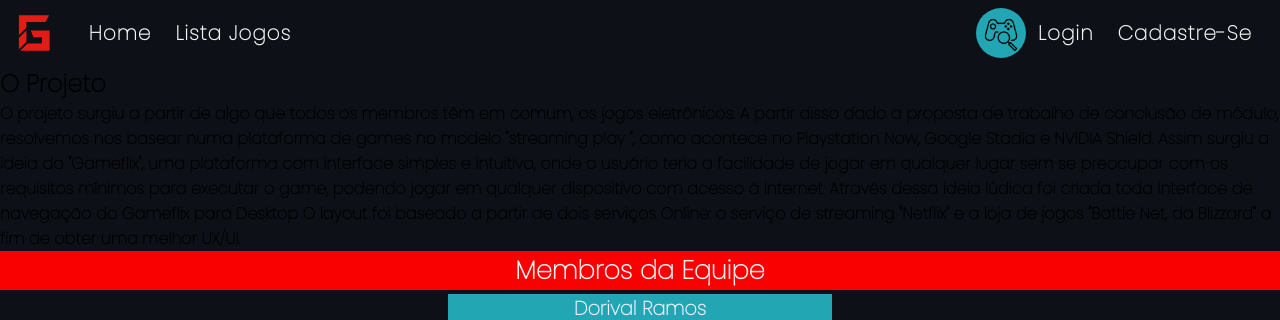
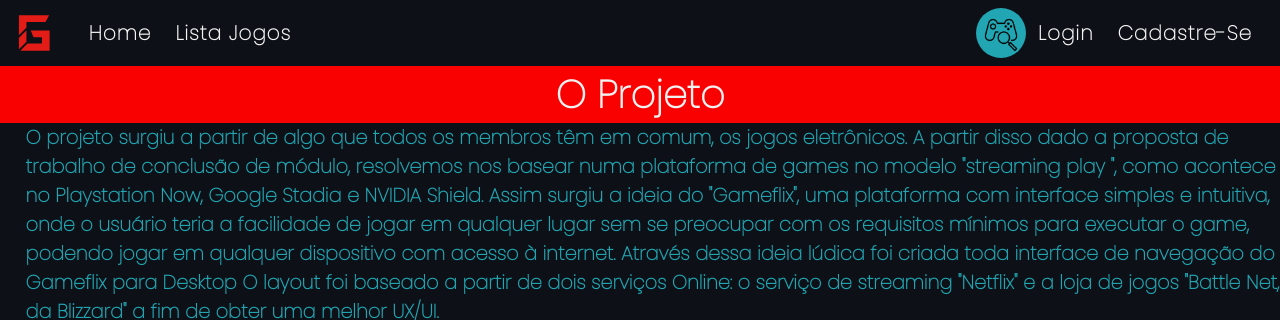
Before and after one commit to vitinop/projeto-gameflix-blue, a Flask app: page /about in a window 1280 px wide. Shown: the top 320 px of the page. Run offline with Flask 2, Linux system fonts and the light colour scheme.

Commit message:
up-styles

```diff
--- a/static/css/styles.css
+++ b/static/css/styles.css
@@ -467,7 +467,7 @@
 
 /* Inicio da estilização da pagina about */
 
-#titulo-about{
+#titulo-projeto{
   display: flex;
   flex-direction: column;
   align-items: center;
@@ -478,14 +478,14 @@
 
 }
 
-#about{
+#projeto{
   font-size: 1.5vw;
   color:#F1F1F2;
   text-justify: auto;
 }
 
-.p{
-  margin-left: 2%;
+#proj{
+  margin-left:2%;
   color:#22a6b3;
 }
 
```
